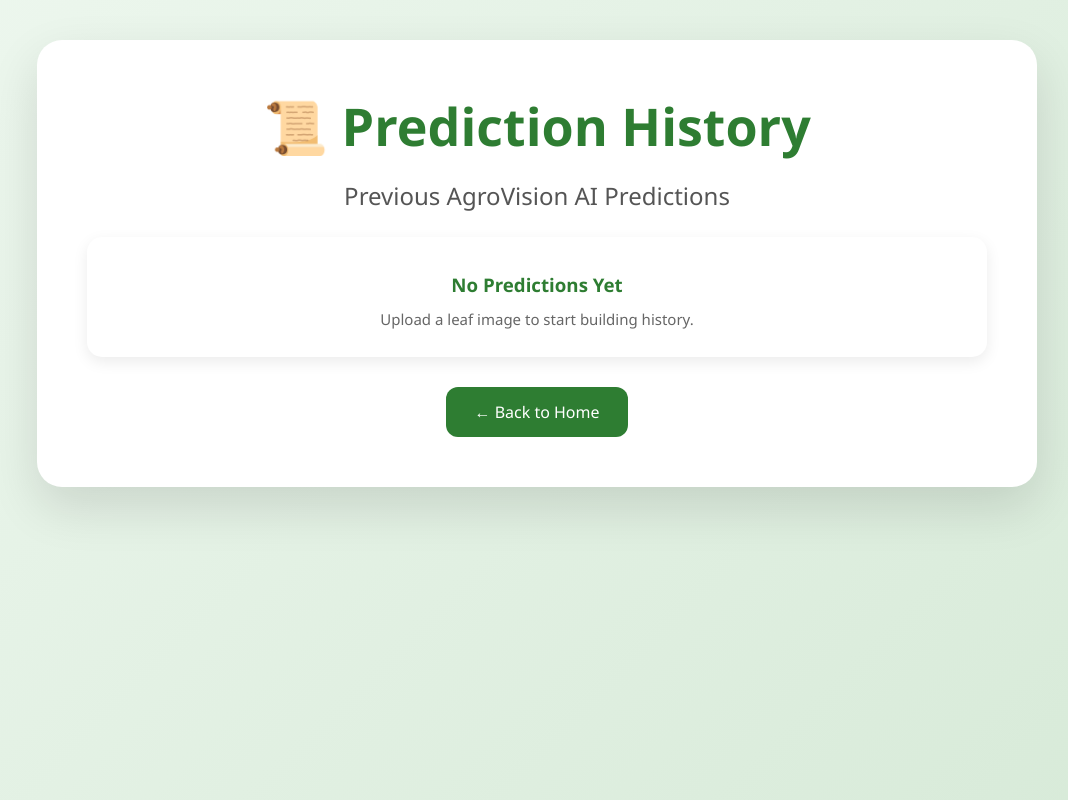
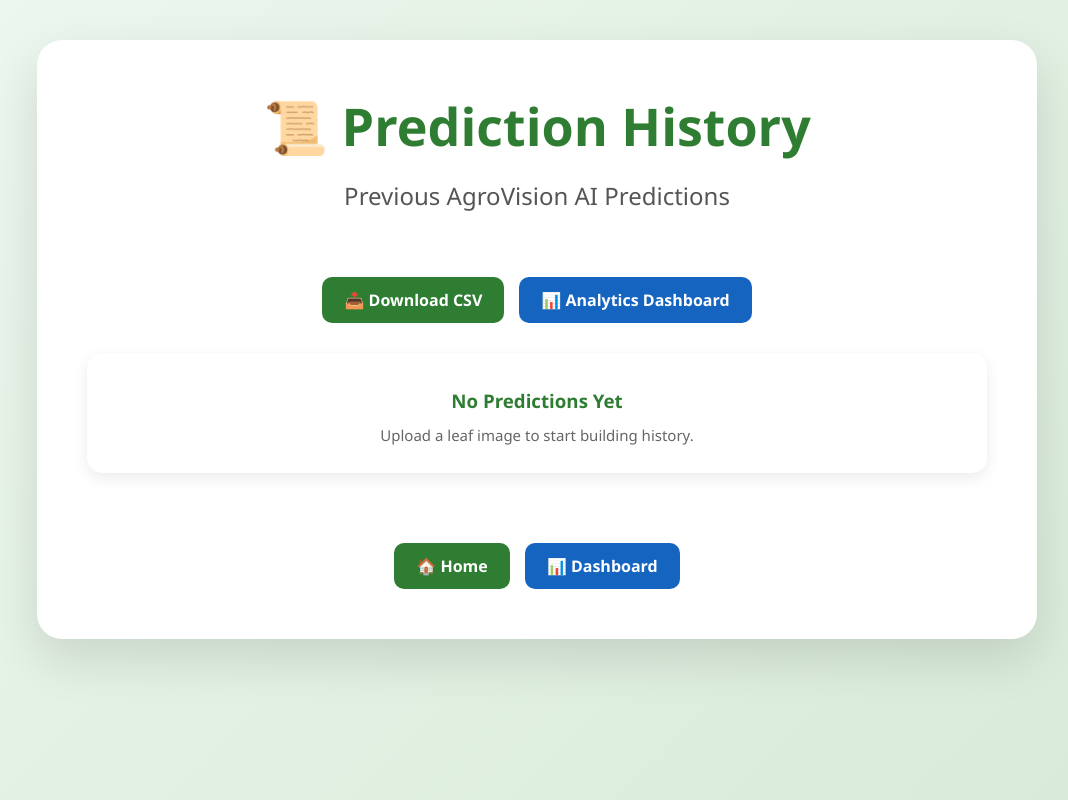
Before and after one commit to K100-SKETCH/AgroVision-AI, a Flask app: template templates/history.html in a window 1280 px wide. Shown: the whole page, without its empty margins (103-1171 px from the left). Run offline with Flask 3, Linux system fonts and the light colour scheme; the template is opened without the code that fills it, so the values that code supplies are empty.

Commit message:
Update history.html

```diff
--- a/templates/history.html
+++ b/templates/history.html
@@ -1,4 +1,3 @@
-
 <!DOCTYPE html>
 <html lang="en">
 
@@ -27,6 +26,43 @@
         <p class="subtitle">
             Previous AgroVision AI Predictions
         </p>
+
+    </div>
+
+    <!-- ACTION BUTTONS -->
+
+    <div style="
+        margin-top:30px;
+        display:flex;
+        justify-content:center;
+        gap:15px;
+        flex-wrap:wrap;">
+
+        <a href="/download-csv"
+           style="
+           background:#2e7d32;
+           color:white;
+           padding:12px 22px;
+           border-radius:10px;
+           text-decoration:none;
+           font-weight:bold;">
+
+           📥 Download CSV
+
+        </a>
+
+        <a href="/dashboard"
+           style="
+           background:#1565c0;
+           color:white;
+           padding:12px 22px;
+           border-radius:10px;
+           text-decoration:none;
+           font-weight:bold;">
+
+           📊 Analytics Dashboard
+
+        </a>
 
     </div>
 
@@ -82,15 +118,51 @@
                     ">
 
                     <td style="padding:15px;">
+
                         {{ row[0] }}
+
                     </td>
 
                     <td style="padding:15px;">
-                        {{ row[1] }}%
+
+                        {% if row[1] >= 90 %}
+
+                            <span style="
+                                color:#2e7d32;
+                                font-weight:bold;">
+
+                                {{ "%.2f"|format(row[1]) }}%
+
+                            </span>
+
+                        {% elif row[1] >= 70 %}
+
+                            <span style="
+                                color:#f57c00;
+                                font-weight:bold;">
+
+                                {{ "%.2f"|format(row[1]) }}%
+
+                            </span>
+
+                        {% else %}
+
+                            <span style="
+                                color:#d32f2f;
+                                font-weight:bold;">
+
+                                {{ "%.2f"|format(row[1]) }}%
+
+                            </span>
+
+                        {% endif %}
+
                     </td>
 
                     <td style="padding:15px;">
+
                         {{ row[3] }}
+
                     </td>
 
                 </tr>
@@ -105,7 +177,8 @@
 
     {% else %}
 
-        <div class="feature-card">
+        <div class="feature-card"
+             style="margin-top:30px;">
 
             <h3>No Predictions Yet</h3>
 
@@ -117,11 +190,42 @@
 
     {% endif %}
 
-    <a href="/">
+    <!-- BOTTOM BUTTONS -->
 
-        ← Back to Home
+    <div style="
+        margin-top:40px;
+        display:flex;
+        justify-content:center;
+        gap:15px;
+        flex-wrap:wrap;">
 
-    </a>
+        <a href="/"
+           style="
+           background:#2e7d32;
+           color:white;
+           padding:12px 22px;
+           border-radius:10px;
+           text-decoration:none;
+           font-weight:bold;">
+
+           🏠 Home
+
+        </a>
+
+        <a href="/dashboard"
+           style="
+           background:#1565c0;
+           color:white;
+           padding:12px 22px;
+           border-radius:10px;
+           text-decoration:none;
+           font-weight:bold;">
+
+           📊 Dashboard
+
+        </a>
+
+    </div>
 
 </div>
 
```
